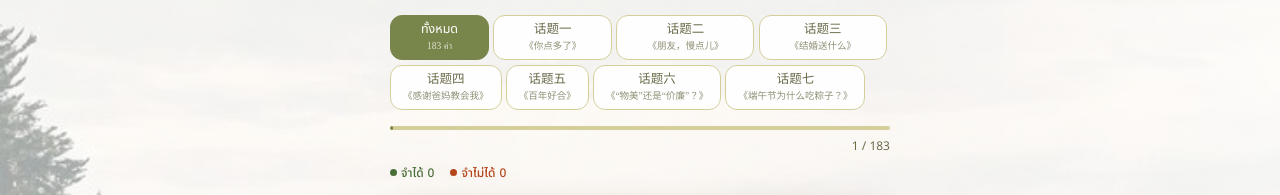
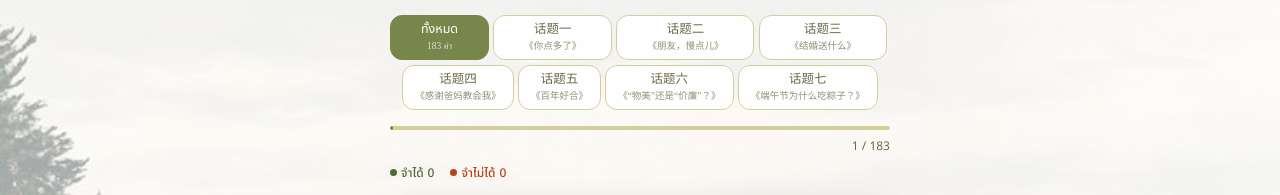
Before and after one commit to suchanat162330-stack/Listening-and-speaking, a plain HTML site: page index.html in a window 1280 px wide. Shown: the part 77-272 px from the top of the page. Drawn offline with Linux system fonts and the light colour scheme.

Commit message:
Update style.css

```diff
--- a/style.css
+++ b/style.css
@@ -64,7 +64,7 @@ body {
 .tab-sub{display:block;font-family:'Noto Serif SC',serif;font-size:9.5px;opacity:0.75;margin-top:1px;}
 
 /* TABS-TWO */
-.tabs-two{display:flex(1 1 0);gap:7px;margin-bottom:16px;flex-wrap:wrap;width:100%;max-width:500px;}
+.tabs-two{display:flex(1 1 0);gap:7px;margin-bottom:16px;flex-wrap:wrap;width:auto;max-width:600px;}
 .tab-btn-two{
   padding:5px 12px;border-radius:12px;
   border:1.5px solid var(--border);background:var(--white);
```
